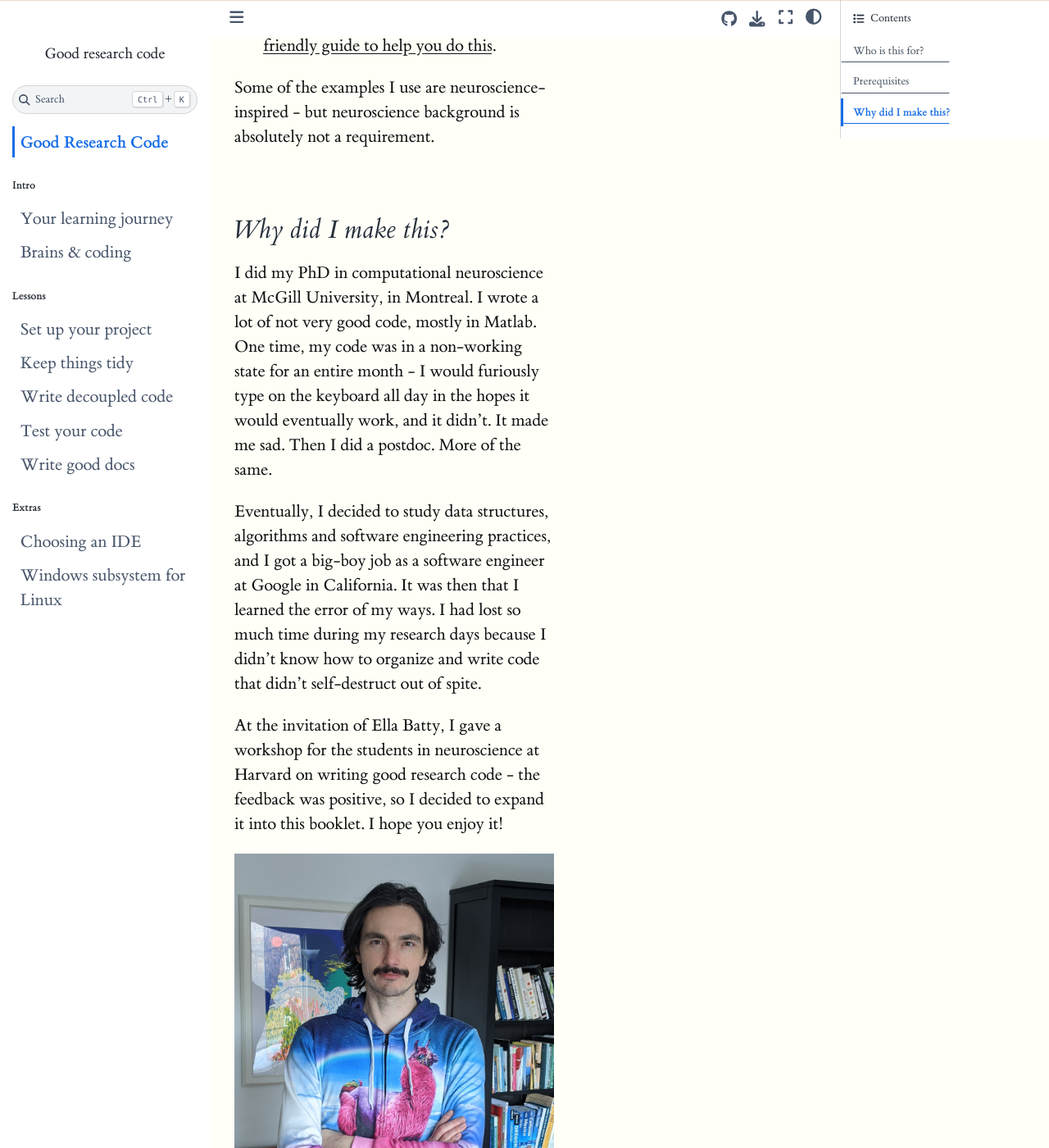
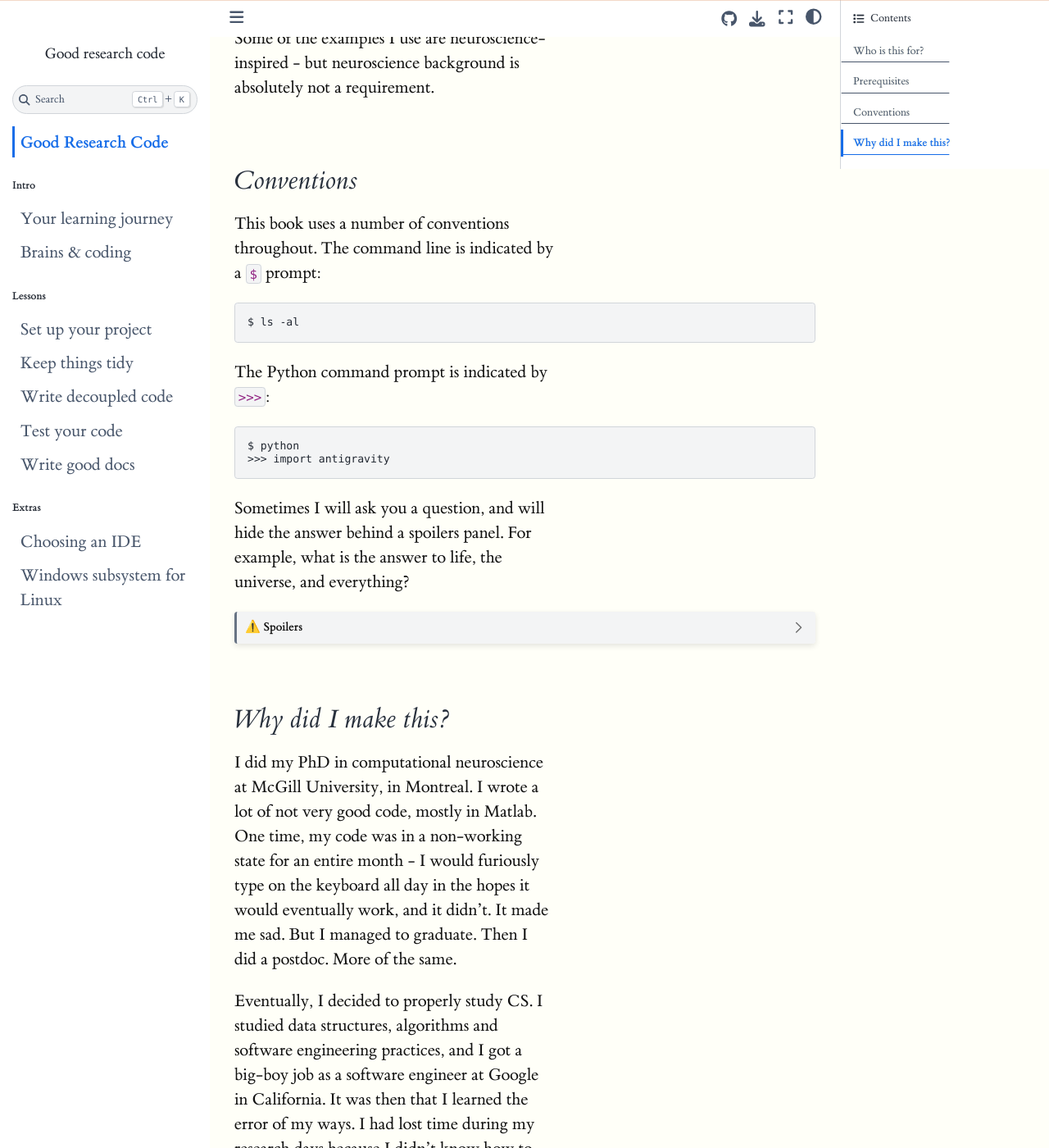
Before and after one commit to patrickmineault/codebook, a Jupyter Book: the page built from intro.myst.md, in a window 1280 px wide and 1400 px high, scrolled down 2636 px. Shown: the whole window at 82% size. Built offline with Jupyter Book 1.0.4 settings and Sphinx 7.4.7 and the Sphinx Book theme 1.1.4, drawn with Linux system fonts in a browser that asks for light colours; some of the changed text lies outside the part shown.

Commit message:
Conventions

````diff
--- a/intro.myst.md
+++ b/intro.myst.md
@@ -25,16 +25,37 @@ I've tried to write this book in a progressive manner: some content is targeted
 
 * **Python**: this intro is Python-centric. You can write good code for Matlab, R, or Julia, but we won't cover that here. You don't need to be a Python expert, but you'll get the most out of this if you've been using Python on a regular basis for at least a month, and if you have some passing familiarity with the python data science ecosystem (numpy, matplotlib, pandas, etc.).
 * **Git & Github**: a lot of the practices introduced here will require you to change your code, which could cause existing functionality to break. You might even accidentally delete something important! Mastering git and github means you will have a time machine for your code, so you can revert to an earlier state. [There's a great intro to git for beginners from software carpentries](https://swcarpentry.github.io/git-novice/).
-* **The command line**: Many of the practices I advocate here will involve running some commands on the command line. I'm going to assume that you have some familiarity with running commands from a Unix-style shell (e.g. bash). [There's a great intro to the unix shell from software carpentries](http://swcarpentry.github.io/shell-novice/).Things you have to type on the command line will be indicated by a `$` prompt. If you're using Windows, you will still be able to run many tools from the Windows command prompt. Long term, your life will be easier if you install the Windows Subsystem for Linux (WSL) which will give you access to a Unix-style shell; [I've written a friendly guide to help you do this](wsl.myst).
+* **The command line**: You will need to run some commands on the command line to implement some of the advice in this book. I'm going to assume that you have some familiarity with running commands from a Unix-style shell (e.g. bash). [There's a great intro to the unix shell from software carpentries](http://swcarpentry.github.io/shell-novice/). If you're using Windows, you will still be able to run many tools from the Windows command prompt. Long term, your life will be easier if you install the Windows Subsystem for Linux (WSL) which will give you access to a Unix-style shell; [I've written a friendly guide to help you do this](wsl.myst).
 
 Some of the examples I use are neuroscience-inspired - but neuroscience background is absolutely not a requirement.
 
+## Conventions
+
+This book uses a number of conventions throughout. The command line is indicated by a `$` prompt:
+
+```
+$ ls -al
+```
+
+The Python command prompt is indicated by `>>>`:
+
+```
+$ python
+>>> import antigravity
+```
+
+Sometimes I will ask you a question, and will hide the answer behind a spoilers panel. For example, what is the answer to life, the universe, and everything?
+
+```{dropdown} ⚠️ Spoilers
+42
+```
+
 ## Why did I make this?
 
-I did my PhD in computational neuroscience at McGill University, in Montreal. I wrote a lot of not very good code, mostly in Matlab. One time, my code was in a non-working state for an entire month - I would furiously type on the keyboard all day in the hopes it would eventually work, and it didn't. It made me sad. Then I did a postdoc. More of the same.
+I did my PhD in computational neuroscience at McGill University, in Montreal. I wrote a lot of not very good code, mostly in Matlab. One time, my code was in a non-working state for an entire month - I would furiously type on the keyboard all day in the hopes it would eventually work, and it didn't. It made me sad. But I managed to graduate. Then I did a postdoc. More of the same.
 
-Eventually, I decided to study data structures, algorithms and software engineering practices, and I got a big-boy job as a software engineer at Google in California. It was then that I learned the error of my ways. I had lost so much time during my research days because I didn't know how to organize and write code that didn't self-destruct out of spite.
+Eventually, I decided to properly study CS. I studied data structures, algorithms and software engineering practices, and I got a big-boy job as a software engineer at Google in California. It was then that I learned the error of my ways. I had lost time during my research days because I didn't know how to organize and write code that didn't self-destruct out of spite. But this is fixable! With knowledge!
 
-At the invitation of Ella Batty, I gave a workshop for the students in neuroscience at Harvard on writing good research code - the feedback was positive, so I decided to expand it into this booklet. I hope you enjoy it!
+At the invitation of Ella Batty, I gave a workshop for the students in neuroscience at Harvard on writing good research code. The feedback was overwhelmingly positive, so I decided to expand it into this booklet. I hope you enjoy it!
 
 ![It me](figures/pic.jpeg)
````
